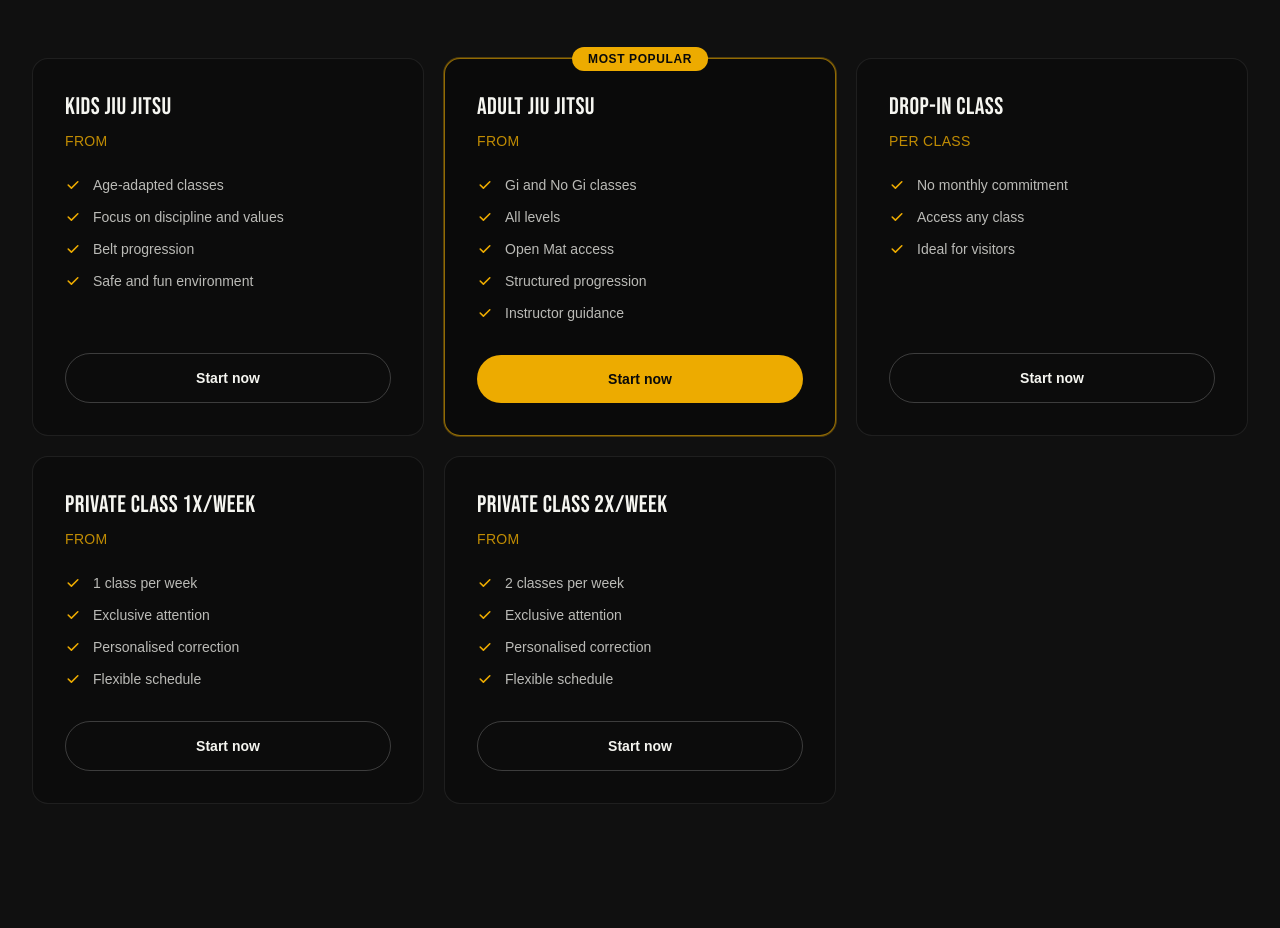
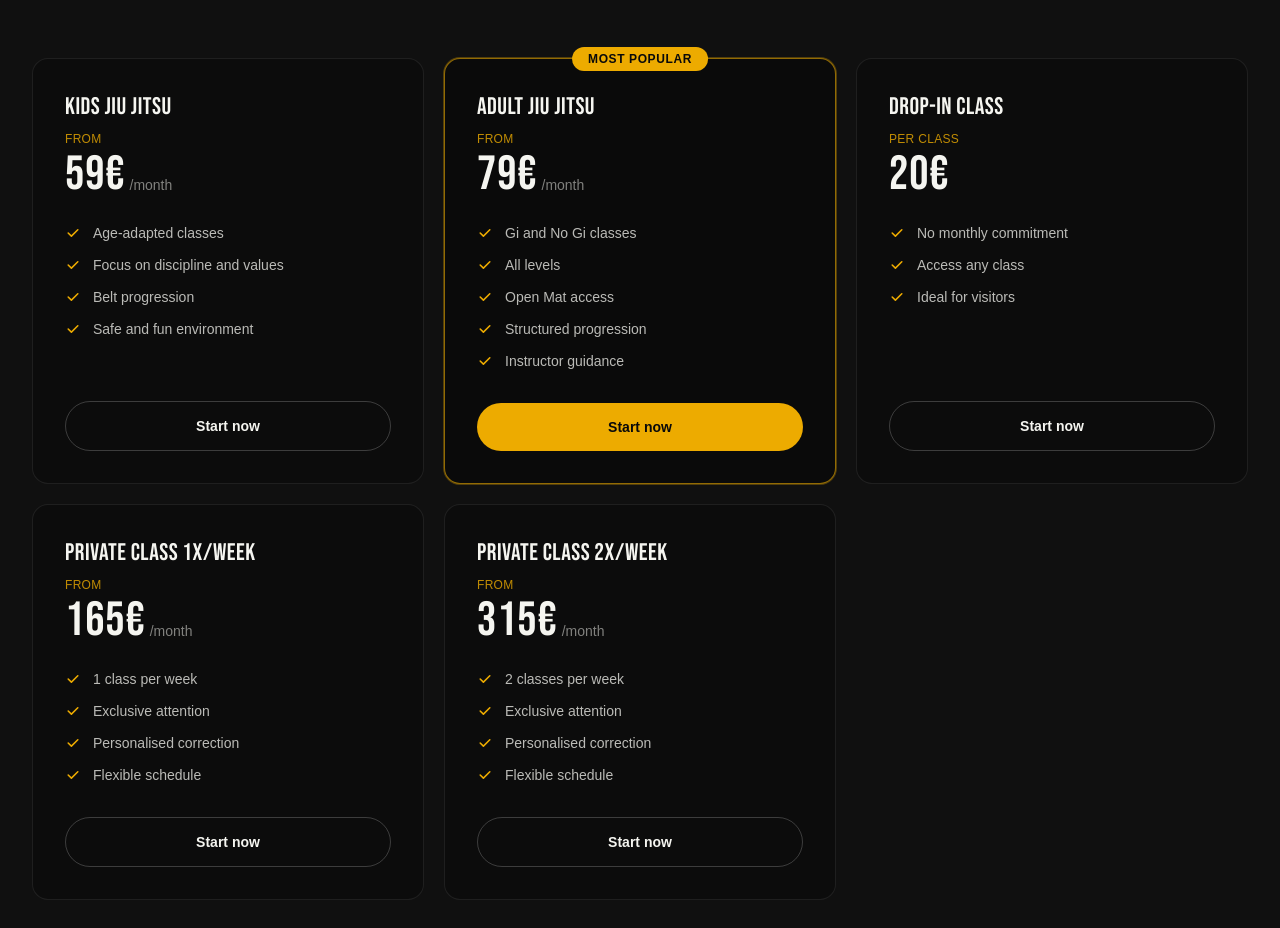
Before and after one commit to mauriliodesign/alliance, a React (Vite) app: page / in a window 1280 px wide. Shown: the part 6540-7468 px from the top of the page. Built offline with nearby package versions, Linux system fonts and the light colour scheme; a web font is replaced by a local one.

Commit message:
Pricing: insert real prices from the original site (59/79/20/165/315 EUR)

```diff
--- a/src/components/Pricing.jsx
+++ b/src/components/Pricing.jsx
@@ -8,11 +8,15 @@ const PLANS = [
   {
     name: "pricing.kidsName",
     prefix: "pricing.kidsPrefix",
+    price: 59,
+    monthly: true,
     features: ["pricing.kidsF1", "pricing.kidsF2", "pricing.kidsF3", "pricing.kidsF4"],
   },
   {
     name: "pricing.adultsName",
     prefix: "pricing.adultsPrefix",
+    price: 79,
+    monthly: true,
     popular: true,
     features: [
       "pricing.adultsF1",
@@ -25,11 +29,15 @@ const PLANS = [
   {
     name: "pricing.dropinName",
     prefix: "pricing.dropinPrefix",
+    price: 20,
+    monthly: false,
     features: ["pricing.dropinF1", "pricing.dropinF2", "pricing.dropinF3"],
   },
   {
     name: "pricing.private1Name",
     prefix: "pricing.private1Prefix",
+    price: 165,
+    monthly: true,
     features: [
       "pricing.private1F1",
       "pricing.private1F2",
@@ -40,6 +48,8 @@ const PLANS = [
   {
     name: "pricing.private2Name",
     prefix: "pricing.private2Prefix",
+    price: 315,
+    monthly: true,
     features: [
       "pricing.private2F1",
       "pricing.private2F2",
@@ -88,9 +98,15 @@ export default function Pricing() {
               <h3 className="font-display text-2xl tracking-wide text-alliance-light">
                 {t(plan.name)}
               </h3>
-              <p className="mt-2 text-sm font-medium uppercase tracking-wide text-alliance-yellow/80">
+              <p className="mt-2 text-xs font-medium uppercase tracking-wide text-alliance-yellow/80">
                 {t(plan.prefix)}
               </p>
+              <div className="mt-1 flex items-end gap-1">
+                <span className="font-display text-5xl leading-none text-alliance-light">{plan.price}€</span>
+                {plan.monthly && (
+                  <span className="pb-1 text-sm text-alliance-light/50">{t("pricing.perMonth")}</span>
+                )}
+              </div>
 
               <ul className="mt-6 flex flex-1 flex-col gap-3">
                 {plan.features.map((f) => (
--- a/src/i18n/translations.js
+++ b/src/i18n/translations.js
@@ -98,6 +98,7 @@ export const translations = {
     "pricing.titleHighlight": "preços",
     "pricing.sub": "Valores com condições especiais para os primeiros alunos da nova casa.",
     "pricing.mostPopular": "Mais popular",
+    "pricing.perMonth": "/mês",
     "pricing.cta": "Começar agora",
     "pricing.kidsName": "Jiu Jitsu para Crianças",
     "pricing.kidsPrefix": "A partir de",
@@ -409,6 +410,7 @@ export const translations = {
     "pricing.titleHighlight": "pricing",
     "pricing.sub": "Special conditions available for the first students at our new home.",
     "pricing.mostPopular": "Most popular",
+    "pricing.perMonth": "/month",
     "pricing.cta": "Start now",
     "pricing.kidsName": "Kids Jiu Jitsu",
     "pricing.kidsPrefix": "From",
@@ -720,6 +722,7 @@ export const translations = {
     "pricing.titleHighlight": "precios",
     "pricing.sub": "Condiciones especiales para los primeros alumnos de la nueva casa.",
     "pricing.mostPopular": "Más popular",
+    "pricing.perMonth": "/mes",
     "pricing.cta": "Empezar ahora",
     "pricing.kidsName": "Jiu Jitsu para Niños",
     "pricing.kidsPrefix": "Desde",
```
